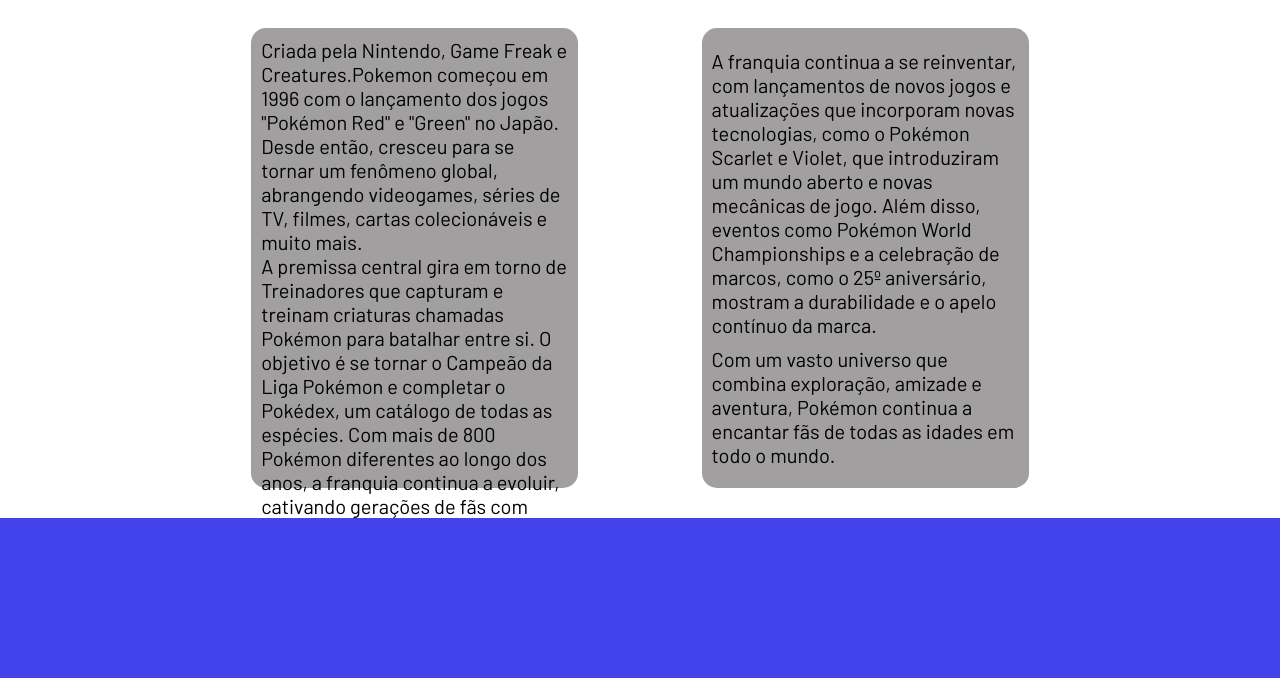
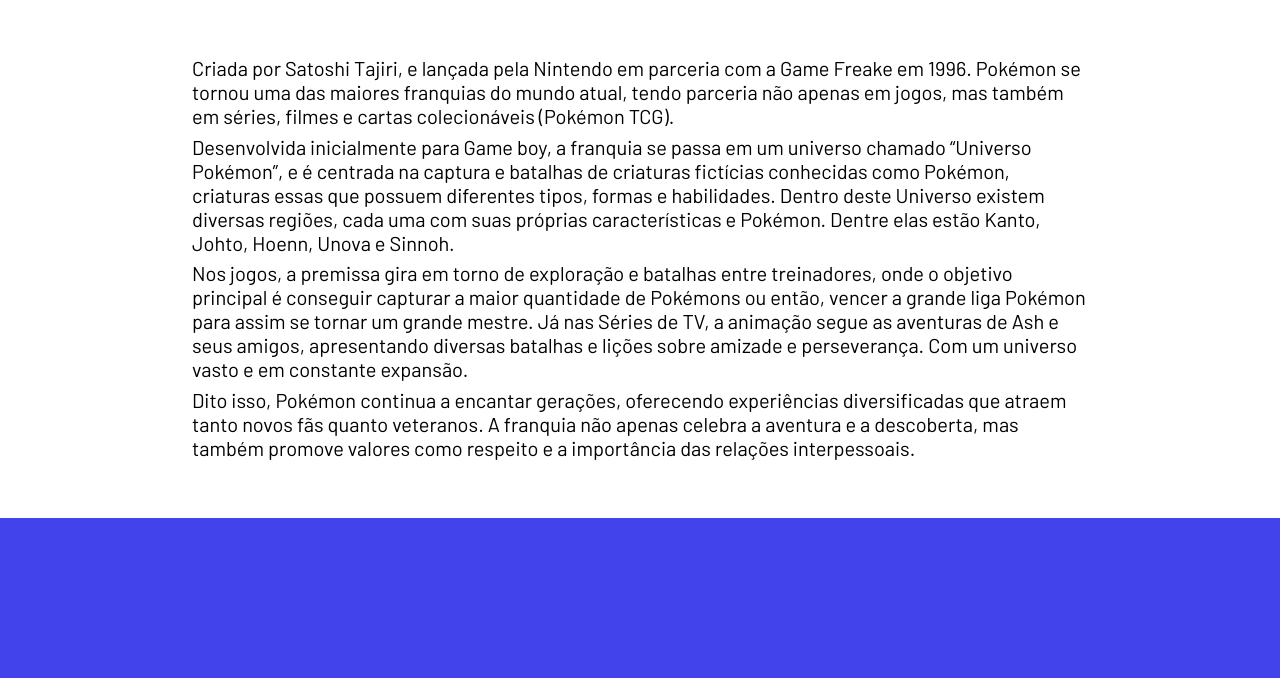
Before and after one commit to MiguelCSerpa/PokeTech, a plain HTML site: page Paginas/Index.html in a window 1280 px wide. Shown: the part 802-1480 px from the top of the page. Drawn offline with Linux system fonts and the light colour scheme.

Commit message:
ajuste do texto na tela HOME

```diff
--- a/Paginas/Index.html
+++ b/Paginas/Index.html
@@ -1,11 +1,13 @@
 <!DOCTYPE html>
 <html lang="en">
+
 <head>
   <meta charset="UTF-8" />
   <meta name="viewport" content="width=device-width, initial-scale=1.0" />
   <title>Home</title>
   <link rel="stylesheet" href="style.css" />
 </head>
+
 <body>
   <main>
     <header>
@@ -24,55 +26,48 @@
         </div>
       </nav>
     </header>
-      <section id="section-Home"><div class="banner"></div></section>
+    <section id="section-Home">
+      <div class="banner"></div>
+    </section>
     <div class="container">
       <div class="box-Home">
         <div class="texto">
-              <div class="coluna">
-                <span
-                  >Criada pela Nintendo, Game Freak e Creatures.Pokemon começou
-                  em 1996 com o lançamento dos jogos "Pokémon Red" e "Green" no
-                  Japão. Desde então, cresceu para se tornar um fenômeno global,
-                  abrangendo videogames, séries de TV, filmes, cartas
-                  colecionáveis e muito mais.</span
-                >
+          <span>Criada por Satoshi Tajiri, e lançada pela Nintendo em parceria com a Game Freake em 1996. Pokémon se
+            tornou uma das maiores franquias do mundo atual, tendo parceria não apenas em jogos, mas também em séries,
+            filmes e cartas colecionáveis (Pokémon TCG).</span>
 
-                <span
-                  >A premissa central gira em torno de Treinadores que capturam
-                  e treinam criaturas chamadas Pokémon para batalhar entre si. O
-                  objetivo é se tornar o Campeão da Liga Pokémon e completar o
-                  Pokédex, um catálogo de todas as espécies. Com mais de 800
-                  Pokémon diferentes ao longo dos anos, a franquia continua a
-                  evoluir, cativando gerações de fãs com suas histórias,
-                  exploração e a famosa frase: "Eu escolho você!"</span
-                >
-              </div>
-              <div class="coluna">
+          <span> Desenvolvida inicialmente para Game boy, a franquia se passa em um universo chamado “Universo Pokémon”,
+            e é centrada na captura e batalhas de criaturas fictícias conhecidas como Pokémon, criaturas essas que
+            possuem diferentes tipos, formas e habilidades. Dentro deste Universo existem diversas regiões, cada uma com
+            suas próprias características e Pokémon. Dentre elas estão Kanto, Johto, Hoenn, Unova e Sinnoh. </span>
+
+          <span> Nos jogos, a premissa gira em torno de exploração e batalhas entre treinadores, onde o objetivo
+            principal é conseguir capturar a maior quantidade de Pokémons ou então, vencer a grande liga Pokémon para
+            assim se tornar um grande mestre. Já nas Séries de TV, a animação segue as aventuras de Ash e seus amigos,
+            apresentando diversas batalhas e lições sobre amizade e perseverança. Com um universo vasto e em constante
+            expansão.
+          </span>
           <span>
-                  A franquia continua a se reinventar, com lançamentos de novos
-                  jogos e atualizações que incorporam novas tecnologias, como o
-                  Pokémon Scarlet e Violet, que introduziram um mundo aberto e
-                  novas mecânicas de jogo. Além disso, eventos como Pokémon
-                  World Championships e a celebração de marcos, como o 25º
-                  aniversário, mostram a durabilidade e o apelo contínuo da
-                  marca.</span
-                >
+            Dito isso, Pokémon continua a encantar gerações, oferecendo experiências diversificadas que atraem tanto
+            novos fãs quanto veteranos. A franquia não apenas celebra a aventura e a descoberta, mas também promove
+            valores como respeito e a importância das relações interpessoais. </span>
 
-                <span
-                  >Com um vasto universo que combina exploração, amizade e
-                  aventura, Pokémon continua a encantar fãs de todas as idades
-                  em todo o mundo.
-                </span>
         </div>
       </div>
-          </div>
-        <section id="section-tipos"><div class="box-tipos"></div></section>
-        <section id="section-jogos"></section><div class="box-jogos"></div></section>
-        <section id="section-sobre"></section><div class="box-sobre"></div></section>
+      <section id="section-tipos">
+        <div class="box-tipos"></div>
+      </section>
+      <section id="section-jogos"></section>
+      <div class="box-jogos"></div>
+      </section>
+      <section id="section-sobre"></section>
+      <div class="box-sobre"></div>
+      </section>
     </div>
     <footer>
       <p>ByMigs🐈</p>
     </footer>
   </main>
 </body>
+
 </html>
--- a/Paginas/style.css
+++ b/Paginas/style.css
@@ -2,7 +2,7 @@
 
 html {
   scroll-behavior: smooth;
-  scroll-padding-top : 12%;
+  scroll-padding-top: 12%;
 }
 
 body {
@@ -27,7 +27,7 @@
 
 .navbar {
   display: flex;
-  background-color: rgb(233, 112, 42);
+  background-color: #771212;
   height: 10vh;
   justify-content: space-around;
   align-items: center;
@@ -75,24 +75,16 @@
 
 .box-Home .texto {
   display: flex;
-  width: 80%;
+  width: 70%;
   height: auto;
+  padding: 4%;
 }
 
 .texto {
   font-size: 20px;
   justify-content: space-evenly;
   padding: 30px;
-}
-
-.coluna {
-  display: flex;
-  background-color: rgb(161, 159, 159);
-  border-radius: 15px;
-  padding: 10px;
-  width: 30%;
   flex-direction: column;
-  justify-content: space-evenly;
 }
 
 .box-tipos {
@@ -119,9 +111,9 @@
 
 footer {
   display: flex;
-  background-color: rgb(233, 112, 42);
+  background-color: #771212;
   justify-content: center;
   align-items: center;
-  height: 10vh;
+  height: 6vh;
   align-self: center;
 }
```
Lines whose indentation alone changed are shown as unchanged.
